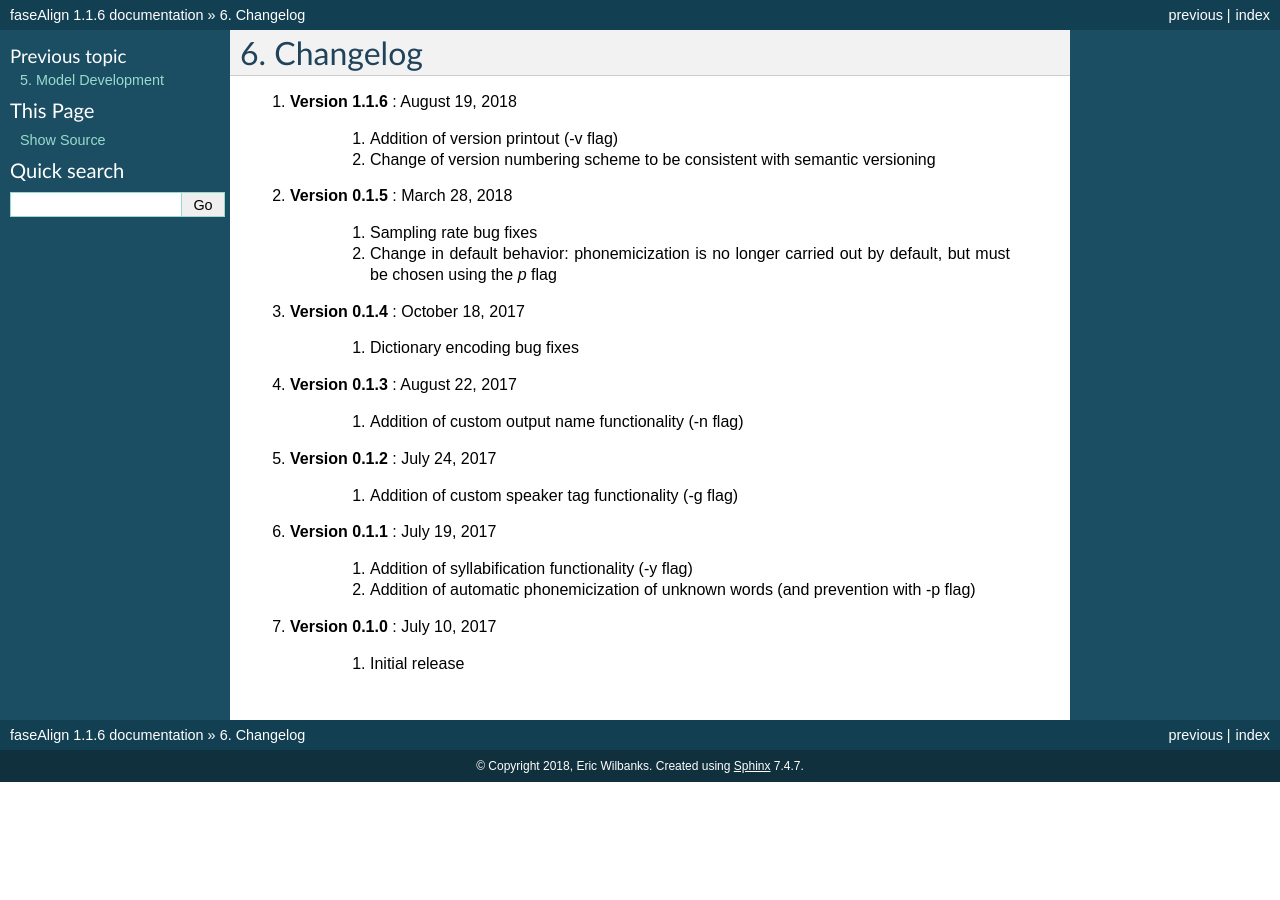
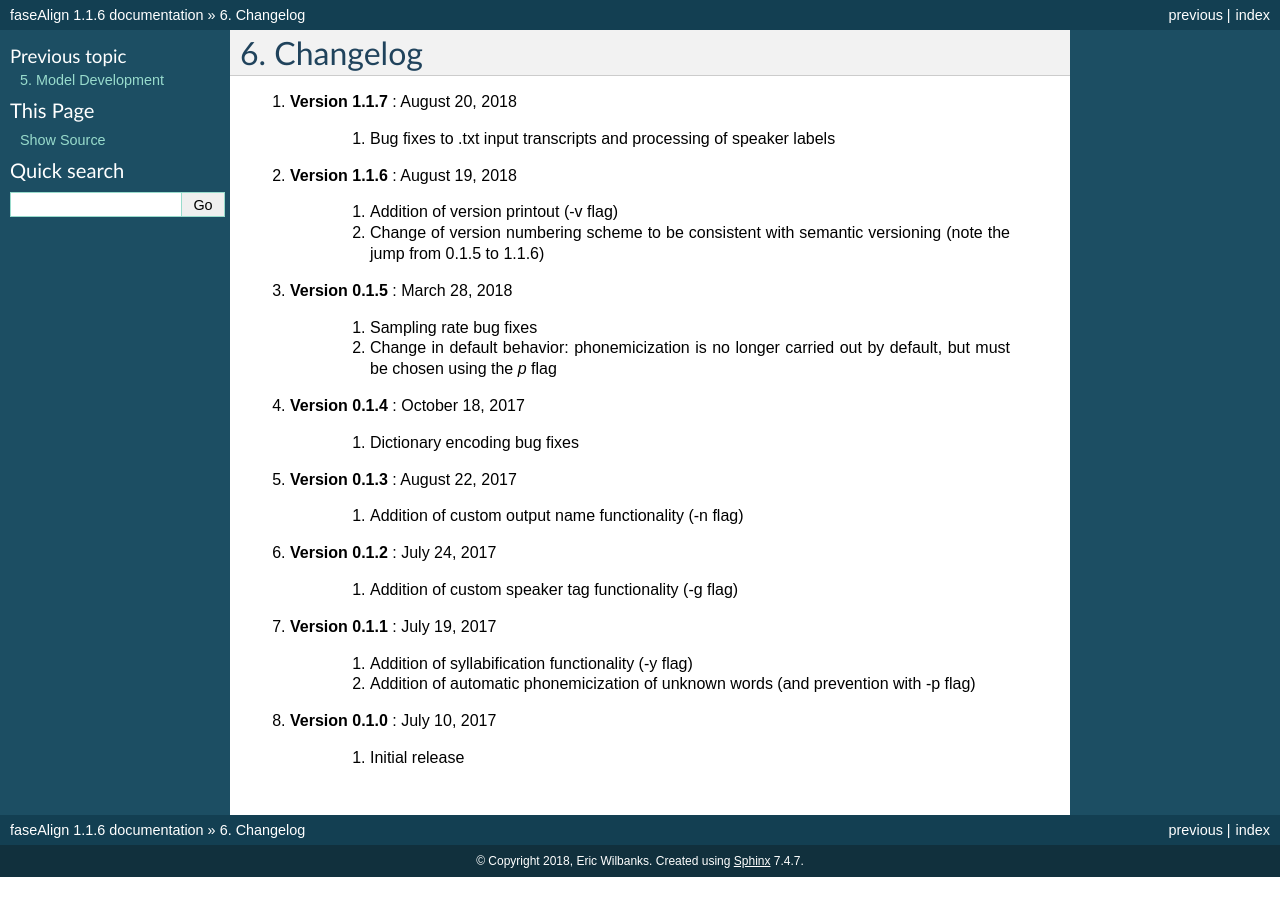
Before and after one commit to EricWilbanks/faseAlign, a Sphinx documentation site: the page built from docs/changelog.rst, in a window 1280 px wide. Built offline with Sphinx 7.4.7, drawn with Linux system fonts in a browser that asks for light colours.

Commit message:
documentation updates

```diff
--- a/docs/changelog.rst
+++ b/docs/changelog.rst
@@ -3,10 +3,14 @@
 
 Changelog
 =========
+#. **Version 1.1.7** : August 20, 2018
+
+		#. Bug fixes to .txt input transcripts and processing of speaker labels
+
 #. **Version 1.1.6** : August 19, 2018
 
 		#. Addition of version printout (-v flag)
-		#. Change of version numbering scheme to be consistent with semantic versioning
+		#. Change of version numbering scheme to be consistent with semantic versioning (note the jump from 0.1.5 to 1.1.6)
 
 #. **Version 0.1.5** : March 28, 2018
 
```
